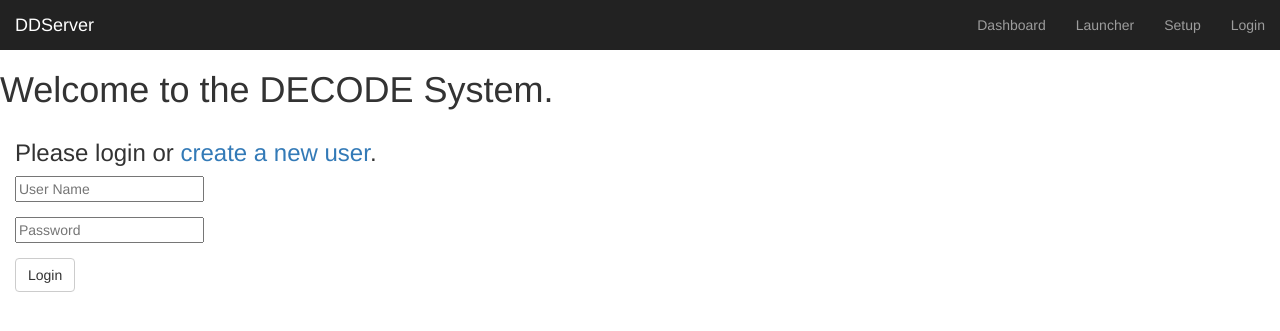
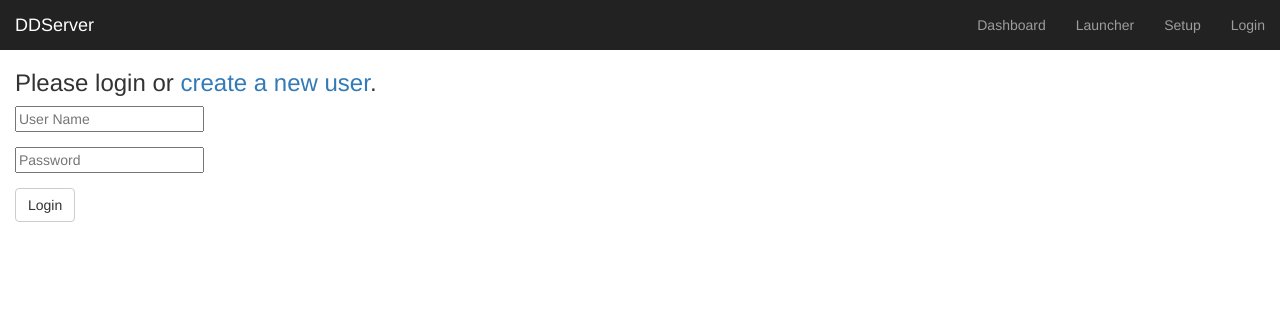
Before and after one commit to collinmelton/DDCloudServer, a Flask app: page /login in a window 1280 px wide. Shown: the top 331 px of the page. Run offline with Flask 2, Linux system fonts and the light colour scheme; parts of the project's set-up code (start-up, migrations or seed data) failed here and were passed over; some libraries are stand-ins or nearby versions.

Commit message:
removed welcome to decode

```diff
--- a/DDServerApp/FlaskApp/templates/login_modern.html
+++ b/DDServerApp/FlaskApp/templates/login_modern.html
@@ -7,7 +7,6 @@
 <!-- Content -->
 <div id="container">
 {% if not session.user %}
-  <h1 class=""><!-- InstanceBeginEditable name="Page Title" -->Welcome to the DECODE System.<!-- InstanceEndEditable --></h1>
   <div class="content">
     <!--  #main-content (Center) -->
     <div id="right" class="col-md-12"> <!-- InstanceBeginEditable name="content_main" -->
```
